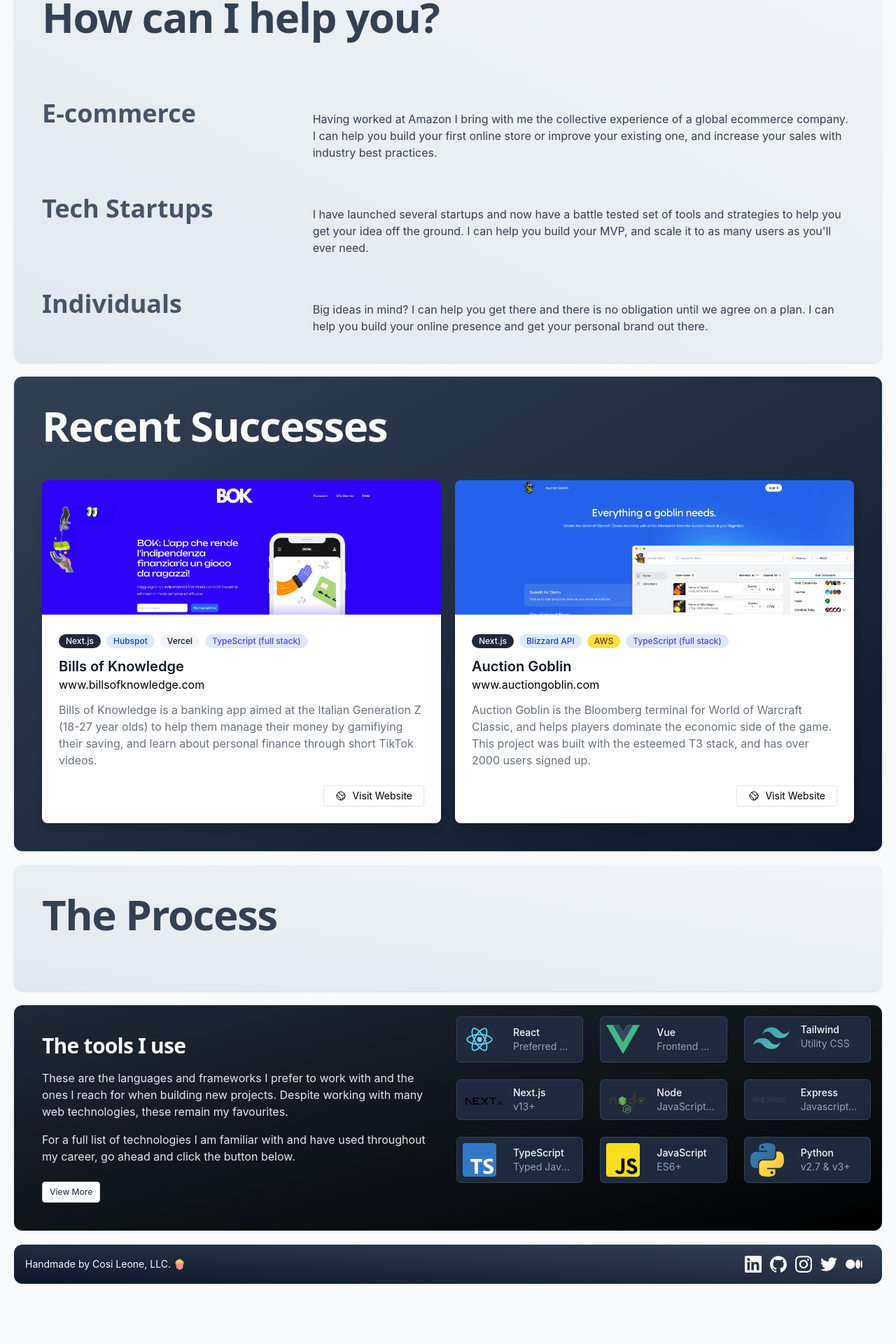
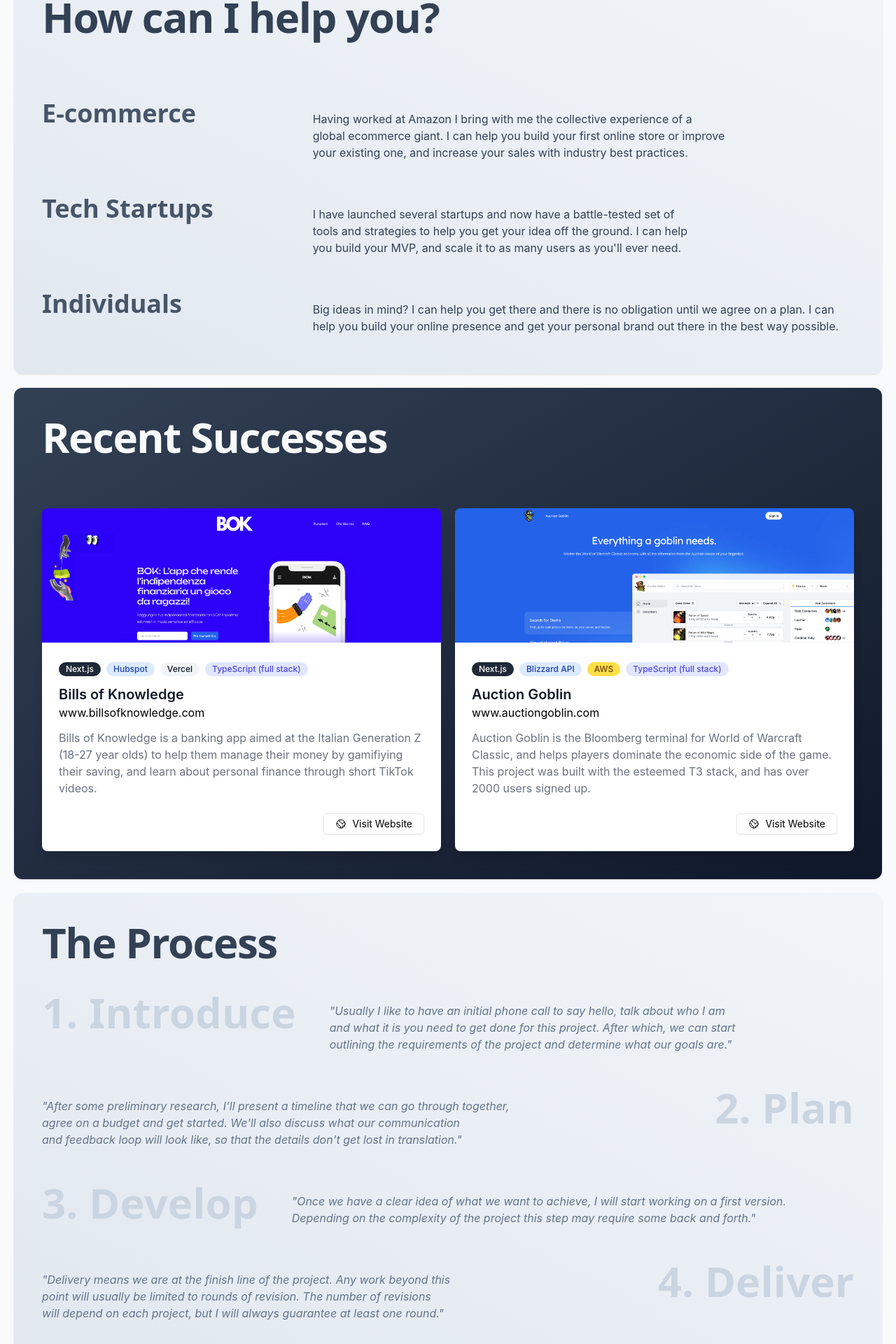
Before and after one commit to cosileone/cosileone-website, a Nuxt app: page /Index in a window 1280 px wide. Shown: the part 956-2876 px from the top of the page at 70% size. Before the commit the page ends 2810 px from the top, so only its background shows below. Built offline with nearby package versions, Linux system fonts and the light colour scheme.

Commit message:
add process section

```diff
--- a/src/pages/Index.vue
+++ b/src/pages/Index.vue
@@ -32,7 +32,7 @@
       <!--      </div>-->
     </ContentTile>
     <ContentTile
-      class="bg-gradient-to-bl from-slate-100 to-slate-200 shadow p-4"
+      class="bg-gradient-to-bl from-slate-100 to-slate-200 shadow p-4 pb-8"
     >
       <div class="p-6 flex flex-col gap-12">
         <h2
@@ -45,9 +45,9 @@
             E-commerce
           </h3>
           <div class="col-span-2">
-            <p class="font-body text-slate-700 mt-4">
+            <p class="font-body text-balance text-slate-700 mt-4">
               Having worked at Amazon I bring with me the collective experience
-              of a global ecommerce company. I can help you build your first
+              of a global ecommerce giant. I can help you build your first
               online store or improve your existing one, and increase your sales
               with industry best practices.
             </p>
@@ -58,8 +58,8 @@
             Tech Startups
           </h3>
           <div class="col-span-2">
-            <p class="font-body text-slate-700 mt-4">
-              I have launched several startups and now have a battle tested set
+            <p class="font-body text-balance text-slate-700 mt-4">
+              I have launched several startups and now have a battle-tested set
               of tools and strategies to help you get your idea off the ground.
               I can help you build your MVP, and scale it to as many users as
               you'll ever need.
@@ -71,10 +71,11 @@
             Individuals
           </h3>
           <div class="col-span-2">
-            <p class="font-body text-slate-700 mt-4">
+            <p class="font-body text-balance text-slate-700 mt-4">
               Big ideas in mind? I can help you get there and there is no
               obligation until we agree on a plan. I can help you build your
-              online presence and get your personal brand out there.
+              online presence and get your personal brand out there in the best
+              way possible.
             </p>
           </div>
         </div>
@@ -85,7 +86,7 @@
     >
       <div class="p-6">
         <h2
-          class="text-slate-50 text-6xl font-display font-semibold tracking-tight"
+          class="text-slate-50 text-6xl font-display font-semibold tracking-tight pb-6"
         >
           Recent Successes
         </h2>
@@ -206,12 +207,80 @@
     <ContentTile
       class="bg-gradient-to-bl from-slate-100 to-slate-200 shadow p-4"
     >
-      <div class="p-6 flex flex-col gap-12">
+      <div class="p-6">
         <h2
           class="text-slate-700 text-6xl font-display font-semibold tracking-tight mb-10"
         >
           The Process
         </h2>
+        <div class="flex flex-col gap-12 max-w-[1200px] mx-auto">
+          <div class="sm:flex gap-12">
+            <h3 class="font-display text-6xl text-slate-300 font-bold shrink-0">
+              1. Intro<span class="hidden sm:inline">duce</span>
+            </h3>
+            <div>
+              <p class="font-body text-balance text-slate-500 mt-4">
+                <i>
+                  "Usually I like to have an initial phone call to say hello,
+                  talk about who I am and what it is you need to get done for
+                  this project. After which, we can start outlining the
+                  requirements of the project and determine what our goals are."
+                </i>
+              </p>
+            </div>
+          </div>
+          <div class="sm:flex flex-row-reverse gap-12">
+            <h3
+              class="font-display text-6xl text-slate-300 font-bold shrink-0 text-right"
+            >
+              2. Plan
+            </h3>
+            <div>
+              <p class="font-body text-balance text-slate-500 mt-4">
+                <i>
+                  "After some preliminary research, I'll present a timeline that
+                  we can go through together, agree on a budget and get started.
+                  We'll also discuss what our communication and feedback loop
+                  will look like, so that the details don't get lost in
+                  translation."
+                </i>
+              </p>
+            </div>
+          </div>
+          <div class="sm:flex gap-12">
+            <h3
+              class="font-display text-6xl text-slate-300 font-bold shrink-0 whitespace-nowrap"
+            >
+              3. Develop
+            </h3>
+            <div>
+              <p class="font-body text-balance text-slate-500 mt-4">
+                <i>
+                  "Once we have a clear idea of what we want to achieve, I will
+                  start working on a first version. Depending on the complexity
+                  of the project this step may require some back and forth."
+                </i>
+              </p>
+            </div>
+          </div>
+          <div class="sm:flex flex-row-reverse gap-12">
+            <h3
+              class="font-display text-6xl text-slate-300 font-bold shrink-0 text-right"
+            >
+              4. Deliver
+            </h3>
+            <div>
+              <p class="font-body text-balance text-slate-500 mt-4">
+                <i>
+                  "Delivery means we are at the finish line of the project. Any
+                  work beyond this point will usually be limited to rounds of
+                  revision. The number of revisions will depend on each project,
+                  but I will always guarantee at least one round."
+                </i>
+              </p>
+            </div>
+          </div>
+        </div>
       </div>
     </ContentTile>
     <ContentTile class="bg-gradient-to-tl from-black to-gray-800 shadow p-4">
@@ -455,7 +524,7 @@
     >
       <div class="justify-self-end inline-flex items-center text-slate-50">
         <span class="text-sm inline-flex">
-          Handmade by&nbsp;Cosi Leone, LLC. 🍿
+          Handmade by&nbsp;Cosi 🍿
         </span>
         <!--        <span class="text-lg hidden md:inline-flex">&nbsp;🚀</span>-->
       </div>
```
